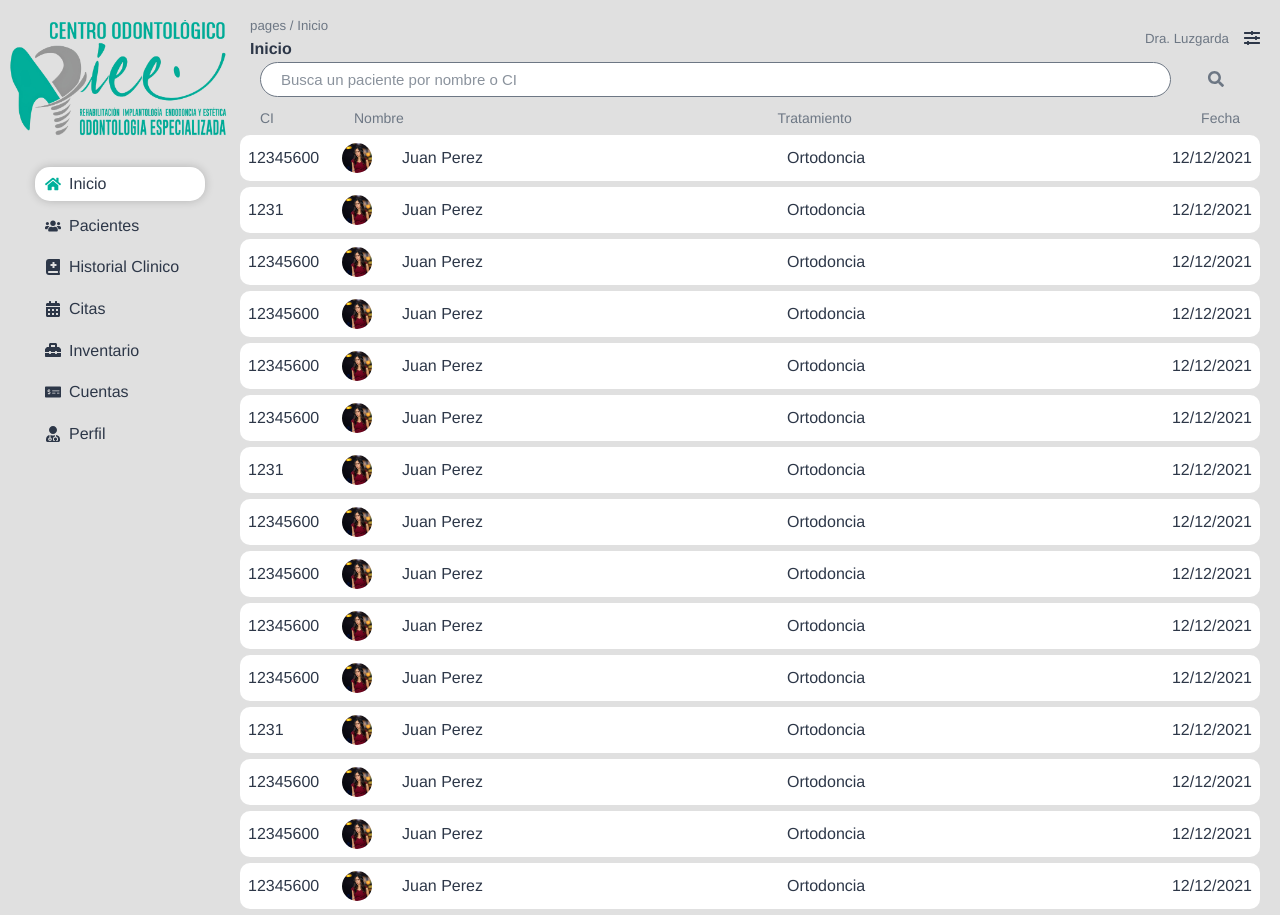
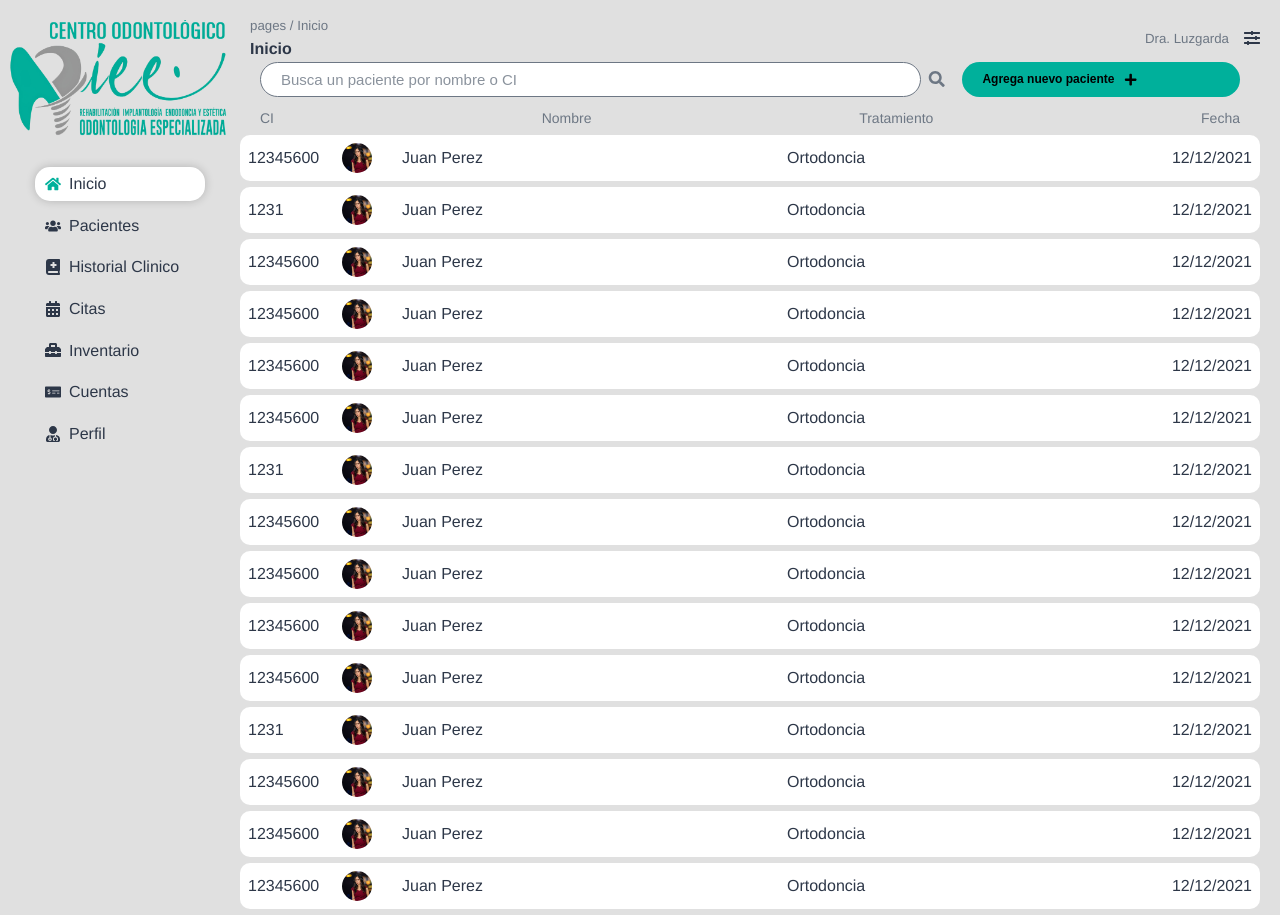
Before and after one commit to alfredoT7/RIEE, a React (Vite) app in the folder src/renderer/: page /patient in a window 1280 px wide. Built offline with nearby package versions, Linux system fonts and the light colour scheme.

Commit message:
Feat:search bar for patient search improved

```diff
--- a/src/renderer/src/App.jsx
+++ b/src/renderer/src/App.jsx
@@ -13,6 +13,7 @@ function App() {
         <Routes>
           <Route path="/" element={<Home />} />
           <Route path='/patient' element= {<Patient />}/>
+          <Route path='*' element={<h1>Not Found</h1>} />
         </Routes>
       </div>
     </Router>
--- a/src/renderer/src/components/cardPaciente/CardPaciente.css
+++ b/src/renderer/src/components/cardPaciente/CardPaciente.css
@@ -23,19 +23,19 @@
     border-radius: 15px;
     object-fit: cover;
 }
-.ci{
+.chard-paciente-main-cont .ci{
     width: 64px;
 }
-.name{
+.chard-paciente-main-cont .name{
     flex: 1;
 }
-.name:hover{
+.chard-paciente-main-cont .name:hover{
     cursor: pointer;
     text-decoration: underline;
 }
 .chard-paciente-main-cont img:hover{
     cursor: pointer;
 }
-.treatment{
+.chard-paciente-main-cont .treatment{
     flex: 1;
 }
--- a/src/renderer/src/components/searchBar/SearchBar.css
+++ b/src/renderer/src/components/searchBar/SearchBar.css
@@ -1,8 +1,8 @@
 .sb-main-cont{
     display: flex;
     flex-direction: row;
-    gap: 1px;
-    padding-inline: 20px;
+    gap: 0px;
+    padding: 0px 40px 0px 20px;
     align-items: center;
     margin-bottom: 10px;
 }
@@ -26,8 +26,34 @@
 
 .icon-search{
     color: var(--color-text-secondary);
-    flex: 0.1;
+    flex: 0.05;
+    margin-left: 0px;
+    margin-right: 10px;
 }
 .icon-search:hover{
     cursor: pointer;
 }
+.sb-main-cont button{
+    background-color: var(--primary-color);
+    border-radius: 20px;
+    border: none;
+    height: 35px;
+    flex: 0.4;
+    display: flex;
+    align-items: center;
+    padding-left: 20px;
+}
+.sb-main-cont button p{
+    font-size: 12px;
+    font-weight: bold;
+}
+.sb-main-cont button:hover{
+    cursor: pointer;
+}
+.sb-main-cont button:active{
+    background-color: var(--color-text-secondary);
+    color: white;
+}
+.sb-main-cont .icon-plus{
+    margin-left: 10px;
+}
--- a/src/renderer/src/components/searchBar/SearchBar.jsx
+++ b/src/renderer/src/components/searchBar/SearchBar.jsx
@@ -1,12 +1,16 @@
 import React from 'react'
 import './SearchBar.css'
-import { FaSearch } from 'react-icons/fa'
+import { FaSearch, FaPlus } from 'react-icons/fa'
 
 const SearchBar = () => {
   return (
     <div className='sb-main-cont'>
         <input type='text' placeholder='Busca un paciente por nombre o CI'/>
         <FaSearch className='icon-search'/>
+        <button>
+          <p>Agrega nuevo paciente</p>
+          <FaPlus className='icon-plus'/>
+        </button>
     </div>
   )
 }
```
